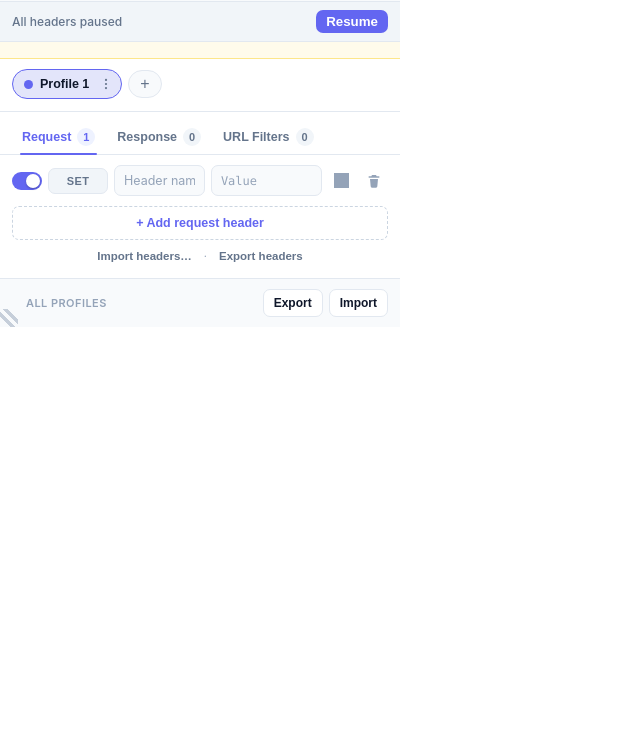
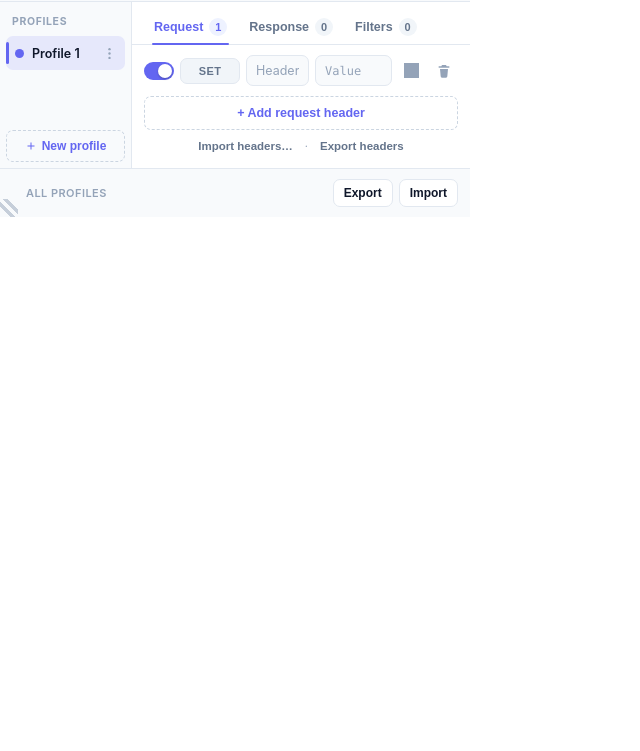
Before and after one commit to prasadthx/headerforge, a website with bundled scripts: page popup.html in a window 1280 px wide. Shown: the part 49-800 px from the top of the page, without its empty margins (0-640 px from the left). Built offline with nearby package versions, Linux system fonts and the light colour scheme; some packages are replaced by stand-ins of ours.

Commit message:
Fix Resume button + switch to vertical profile sidebar
Fix: add a global [hidden] { display: none !important } reset. A class rule
(.banner { display: flex }) was overriding the UA [hidden] rule, so the paused
(and error) banners never actually hid — Resume set paused=false but the banner
stayed on screen. This is also why the banner showed even when not paused.

UX: replace the horizontal scrolling pill bar with a vertical master–detail
sidebar. Profiles list down the left (click to switch, double-click to rename,
hover ⋮ for the per-profile menu, "+ New profile" at the bottom); the header
editor fills the right. Scales via vertical scroll and pairs with the resizable
popup. Bumped default width 400→470 / min 320→360 so header rows stay roomy next
to the sidebar. Removed the now-dead pill/profile-bar CSS.

```diff
--- a/popup.css
+++ b/popup.css
@@ -43,6 +43,12 @@
 
 * {
   box-sizing: border-box;
+}
+
+/* Class-based display rules (e.g. .banner { display: flex }) otherwise win over
+   the UA [hidden] rule, leaving elements visible when hidden is set. */
+[hidden] {
+  display: none !important;
 }
 
 html,
@@ -208,59 +214,6 @@ body {
   padding: 4px 10px;
   font-weight: 600;
   cursor: pointer;
-}
-
-/* ---------- Profile bar ---------- */
-.profilebar {
-  position: relative;
-  display: flex;
-  align-items: center;
-  justify-content: space-between;
-  gap: 8px;
-  padding: 10px 12px;
-  border-bottom: 1px solid var(--border);
-}
-
-.profilebar__left {
-  display: flex;
-  align-items: center;
-  gap: 8px;
-  min-width: 0;
-  flex: 1;
-}
-
-.profilebar__right {
-  display: flex;
-  align-items: center;
-  gap: 4px;
-}
-
-.profile-dot {
-  width: 10px;
-  height: 10px;
-  border-radius: 50%;
-  background: var(--accent);
-  flex-shrink: 0;
-  box-shadow: 0 0 0 3px color-mix(in srgb, var(--accent) 20%, transparent);
-}
-
-.profile-select {
-  flex: 1;
-  min-width: 0;
-  appearance: none;
-  border: 1px solid var(--border);
-  background: var(--bg-elev);
-  color: var(--text);
-  font-size: 13px;
-  font-weight: 600;
-  padding: 7px 10px;
-  border-radius: var(--radius-sm);
-  cursor: pointer;
-}
-
-.profile-select:focus-visible {
-  outline: 2px solid var(--accent);
-  outline-offset: 1px;
 }
 
 /* ---------- Switch ---------- */
@@ -630,118 +583,160 @@ body {
   background: transparent;
 }
 
-/* ---------- Profile pills ---------- */
-.profiles {
+/* ---------- Workspace: sidebar + main ---------- */
+.workspace {
+  display: flex;
+  flex: 1;
+  min-height: 0;
+}
+.sidebar {
+  width: 132px;
+  flex-shrink: 0;
+  display: flex;
+  flex-direction: column;
+  min-height: 0;
+  border-right: 1px solid var(--border);
+  background: var(--bg-elev);
+}
+.sidebar__head {
+  padding: 10px 12px 4px;
+}
+.sidebar__title {
+  font-size: 10.5px;
+  font-weight: 700;
+  text-transform: uppercase;
+  letter-spacing: 0.06em;
+  color: var(--text-faint);
+}
+.sidebar__list {
+  flex: 1;
+  min-height: 0;
+  overflow-y: auto;
+  padding: 4px 6px;
+  display: flex;
+  flex-direction: column;
+  gap: 2px;
+}
+.sidebar__list::-webkit-scrollbar {
+  width: 7px;
+}
+.sidebar__list::-webkit-scrollbar-thumb {
+  background: var(--border-strong);
+  border-radius: 4px;
+}
+.sidebar__add {
+  margin: 6px;
+  padding: 8px 6px;
+  border: 1px dashed var(--border-strong);
+  background: transparent;
+  color: var(--accent);
+  font-weight: 600;
+  font-size: 12px;
+  border-radius: var(--radius-sm);
+  cursor: pointer;
+  display: inline-flex;
+  align-items: center;
+  justify-content: center;
+  gap: 5px;
+}
+.sidebar__add:hover {
+  background: var(--accent-weak);
+}
+.sidebar__add .iconbtn__glyph {
+  width: 12px;
+  height: 12px;
+}
+.main {
+  flex: 1;
+  min-width: 0;
+  min-height: 0;
+  display: flex;
+  flex-direction: column;
+}
+
+/* ---------- Profile list item ---------- */
+.pf {
+  position: relative;
   display: flex;
   align-items: center;
-  gap: 6px;
-  flex: 1;
-  min-width: 0;
-  overflow-x: auto;
-  overflow-y: hidden;
-  padding-bottom: 2px;
-  scrollbar-width: thin;
-}
-.profiles::-webkit-scrollbar {
-  height: 6px;
-}
-.profiles::-webkit-scrollbar-thumb {
-  background: var(--border-strong);
-  border-radius: 3px;
-}
-.profilebar__ctrls {
-  display: flex;
-  align-items: center;
-  gap: 4px;
-  flex-shrink: 0;
-}
-.pill {
-  display: inline-flex;
-  align-items: center;
-  gap: 7px;
-  flex-shrink: 0;
-  max-width: 168px;
-  padding: 6px 11px;
-  border: 1px solid var(--border);
-  background: var(--bg-elev);
-  color: var(--text);
-  border-radius: 999px;
-  font-size: 12.5px;
-  font-weight: 600;
+  gap: 8px;
+  padding: 7px 6px 7px 9px;
+  border-radius: var(--radius-sm);
   cursor: pointer;
-  transition:
-    border-color 0.12s ease,
-    background 0.12s ease;
-}
-.pill:hover {
-  border-color: var(--border-strong);
-}
-.pill.is-active {
   color: var(--text);
 }
-.pill__dot {
+.pf:hover {
+  background: var(--bg-sunken);
+}
+.pf__bar {
+  position: absolute;
+  left: 0;
+  top: 6px;
+  bottom: 6px;
+  width: 3px;
+  border-radius: 2px;
+  background: transparent;
+}
+.pf__dot {
   width: 9px;
   height: 9px;
   border-radius: 50%;
   flex-shrink: 0;
 }
-.pill__name {
+.pf__name {
+  flex: 1;
+  min-width: 0;
+  font-size: 12.5px;
+  font-weight: 600;
   overflow: hidden;
   text-overflow: ellipsis;
   white-space: nowrap;
 }
-.pill__menu {
+.pf--off {
+  opacity: 0.5;
+}
+.pf--off .pf__name {
+  text-decoration: line-through;
+}
+.pf__menu {
   display: inline-flex;
   align-items: center;
   justify-content: center;
-  width: 18px;
-  height: 18px;
-  margin: -1px -5px -1px 1px;
+  width: 20px;
+  height: 20px;
   padding: 0;
+  flex-shrink: 0;
   border: none;
   background: transparent;
   color: var(--text-faint);
   border-radius: 5px;
   cursor: pointer;
-  flex-shrink: 0;
+  opacity: 0;
+  transition: opacity 0.1s ease;
 }
-.pill__menu:hover {
+.pf:hover .pf__menu,
+.pf.is-active .pf__menu {
+  opacity: 1;
+}
+.pf__menu:hover {
   color: var(--text);
-  background: var(--bg-sunken);
+  background: var(--bg-elev);
 }
-.pill.is-active .pill__menu {
-  color: var(--text-dim);
+.pf__menu .iconbtn__glyph {
+  width: 15px;
+  height: 15px;
 }
-.pill__menu .iconbtn__glyph {
-  width: 14px;
-  height: 14px;
-}
-.pill--off {
-  opacity: 0.55;
-}
-.pill--off .pill__name {
-  text-decoration: line-through;
-}
-.pill--add {
-  font-size: 16px;
-  font-weight: 500;
-  line-height: 1;
-  padding: 5px 11px;
-  color: var(--text-dim);
-}
-.pill--add:hover {
-  color: var(--accent);
-  border-color: var(--accent);
-}
-.pill__rename {
+.pf__rename {
+  flex: 1;
+  min-width: 0;
   border: 1px solid var(--accent);
   background: var(--bg);
   color: var(--text);
   font: inherit;
   font-weight: 600;
-  border-radius: 999px;
-  padding: 5px 10px;
-  width: 130px;
+  font-size: 12.5px;
+  border-radius: 5px;
+  padding: 3px 6px;
   outline: none;
 }
 
--- a/popup.html
+++ b/popup.html
@@ -38,13 +38,19 @@
       <!-- Error banner -->
       <div id="errorBanner" class="banner banner--error" hidden></div>
 
-      <!-- Profile row: scrollable pill switcher; each pill has its own actions -->
-      <section class="profilebar">
-        <div class="profiles" id="profileStrip"><!-- pills injected --></div>
-        <!-- Per-profile action menu (contents populated on open) -->
-        <div id="profileMenu" class="menu" hidden></div>
-      </section>
+      <!-- Workspace: profile sidebar (left) + header editor (right) -->
+      <div class="workspace">
+        <aside class="sidebar">
+          <div class="sidebar__head">
+            <span class="sidebar__title">Profiles</span>
+          </div>
+          <div class="sidebar__list" id="profileList"><!-- items injected --></div>
+          <button class="sidebar__add" id="addProfileBtn" title="New profile">
+            <span class="iconbtn__glyph" data-icon="plus"></span> New profile
+          </button>
+        </aside>
 
+        <div class="main">
           <!-- Tabs -->
           <nav class="tabs" role="tablist">
             <button class="tab is-active" data-tab="request" role="tab">
@@ -54,7 +60,7 @@
               Response <span class="tab__count" id="countResponse">0</span>
             </button>
             <button class="tab" data-tab="filters" role="tab">
-          URL Filters <span class="tab__count" id="countFilters">0</span>
+              Filters <span class="tab__count" id="countFilters">0</span>
             </button>
           </nav>
 
@@ -82,13 +88,15 @@
 
             <section class="panel" data-panel="filters">
               <p class="hint">
-            Limit this profile to URLs matching a regular expression. Leave empty
-            to apply to every request.
+                Limit this profile to URLs matching a regular expression. Leave
+                empty to apply to every request.
               </p>
               <div class="rows" id="filterRows"></div>
               <button class="addrow" data-add="filter">+ Add URL filter</button>
             </section>
           </main>
+        </div>
+      </div>
 
       <!-- Footer -->
       <footer class="footer">
@@ -102,6 +110,9 @@
         </button>
       </footer>
 
+      <!-- Per-profile action menu (contents populated on open) -->
+      <div id="profileMenu" class="menu" hidden></div>
+
       <!-- Drag-to-resize grip (bottom-left, since the popup is anchored top-right) -->
       <div id="resizeGrip" class="resize-grip" title="Drag to resize"></div>
     </div>
--- a/popup.js
+++ b/popup.js
@@ -59,8 +59,8 @@ function el(tag, props = {}, children = []) {
 const $ = (id) => document.getElementById(id);
 const dom = {
   app: $("app"),
-  profilebar: document.querySelector(".profilebar"),
-  profileStrip: $("profileStrip"),
+  profileList: $("profileList"),
+  addProfileBtn: $("addProfileBtn"),
   profileMenu: $("profileMenu"),
   pauseBtn: $("pauseBtn"),
   pausedBanner: $("pausedBanner"),
@@ -304,23 +304,24 @@ function renderPanels() {
   dom.countFilters.textContent = p.urlFilters.length;
 }
 
-function renderProfiles() {
-  dom.profileStrip.textContent = "";
+function renderSidebar() {
+  dom.profileList.textContent = "";
   for (const p of state.profiles) {
     const active = p.id === state.selectedProfileId;
-    const pill = el("button", {
-      class:
-        "pill" + (active ? " is-active" : "") + (p.enabled ? "" : " pill--off"),
+    const item = el("div", {
+      class: "pf" + (active ? " is-active" : "") + (p.enabled ? "" : " pf--off"),
       title: p.enabled ? p.name : `${p.name} (disabled)`,
     });
-    pill.dataset.profileId = p.id;
+    item.dataset.profileId = p.id;
 
-    const dot = el("span", { class: "pill__dot" });
+    const bar = el("span", { class: "pf__bar" });
+    if (active) bar.style.background = p.color;
+    const dot = el("span", { class: "pf__dot" });
     dot.style.background = p.color;
-    const name = el("span", { class: "pill__name", textContent: p.name });
+    const name = el("span", { class: "pf__name", textContent: p.name });
 
-    // Per-profile actions button (rename / duplicate / colour / delete).
-    const actions = el("button", { class: "pill__menu", title: "Profile actions" }, [
+    // Per-profile actions button (rename / duplicate / enable / colour / delete).
+    const actions = el("button", { class: "pf__menu", title: "Profile actions" }, [
       glyph("more"),
     ]);
     actions.addEventListener("click", (e) => {
@@ -332,28 +333,19 @@ function renderProfiles() {
       }
     });
 
-    pill.append(dot, name, actions);
+    item.append(bar, dot, name, actions);
     if (active) {
-      pill.style.borderColor = p.color;
-      pill.style.background = `color-mix(in srgb, ${p.color} 14%, var(--bg-elev))`;
+      item.style.background = `color-mix(in srgb, ${p.color} 12%, transparent)`;
     }
-    pill.addEventListener("click", () => selectProfile(p.id));
-    pill.addEventListener("dblclick", () => {
-      if (p.id === state.selectedProfileId) startRename(p, pill, name);
+    item.addEventListener("click", () => selectProfile(p.id));
+    item.addEventListener("dblclick", () => {
+      if (p.id === state.selectedProfileId) startRename(p, item, name);
     });
-    dom.profileStrip.append(pill);
+    dom.profileList.append(item);
   }
 
-  const add = el("button", {
-    class: "pill pill--add",
-    title: "New profile",
-    textContent: "+",
-  });
-  add.addEventListener("click", addProfile);
-  dom.profileStrip.append(add);
-
-  const activePill = dom.profileStrip.querySelector(".pill.is-active");
-  if (activePill) activePill.scrollIntoView({ inline: "nearest", block: "nearest" });
+  const activeItem = dom.profileList.querySelector(".pf.is-active");
+  if (activeItem) activeItem.scrollIntoView({ block: "nearest" });
 }
 
 function renderPausedUI() {
@@ -377,7 +369,7 @@ function renderErrors(errors) {
 }
 
 function renderAll() {
-  renderProfiles();
+  renderSidebar();
   renderPanels();
   renderPausedUI();
 }
@@ -524,7 +516,7 @@ function openProfileMenu(p, anchorBtn) {
     menuItem(p.enabled ? "Disable profile" : "Enable profile", () => {
       p.enabled = !p.enabled;
       save();
-      renderProfiles();
+      renderSidebar();
       closeMenu();
     }),
   );
@@ -542,7 +534,7 @@ function openProfileMenu(p, anchorBtn) {
       colors
         .querySelectorAll(".swatch")
         .forEach((sw) => sw.classList.toggle("is-selected", sw.title === c));
-      renderProfiles();
+      renderSidebar();
     });
     colors.append(s);
   }
@@ -577,14 +569,19 @@ function openProfileMenu(p, anchorBtn) {
 
 function positionMenu(menu, anchorBtn) {
   menu.hidden = false; // unhide so we can measure it
-  const barRect = dom.profilebar.getBoundingClientRect();
+  const appRect = dom.app.getBoundingClientRect();
   const btnRect = anchorBtn.getBoundingClientRect();
-  const menuW = menu.offsetWidth || 190;
-  let left = btnRect.left - barRect.left;
-  left = Math.max(8, Math.min(left, barRect.width - menuW - 8));
+  const mw = menu.offsetWidth || 190;
+  const mh = menu.offsetHeight || 200;
+  const left = clamp(btnRect.left - appRect.left, 6, appRect.width - mw - 6);
+  let top = btnRect.bottom - appRect.top + 4;
+  if (top + mh > appRect.height - 6) {
+    top = btnRect.top - appRect.top - mh - 4; // flip above when near the bottom
+    if (top < 6) top = 6;
+  }
   menu.style.left = left + "px";
   menu.style.right = "auto";
-  menu.style.top = btnRect.bottom - barRect.top + 6 + "px";
+  menu.style.top = top + "px";
 }
 
 function selectProfile(id) {
@@ -594,7 +591,7 @@ function selectProfile(id) {
   if (id === state.selectedProfileId) return;
   state.selectedProfileId = id;
   save();
-  renderProfiles();
+  renderSidebar();
   renderPanels();
   setActiveTab(activeTab);
 }
@@ -659,14 +656,14 @@ function deleteProfile(p) {
 }
 
 function renameProfile(p) {
-  const pill = dom.profileStrip.querySelector(`[data-profile-id="${p.id}"]`);
-  const label = pill && pill.querySelector(".pill__name");
-  if (pill && label) startRename(p, pill, label);
+  const item = dom.profileList.querySelector(`[data-profile-id="${p.id}"]`);
+  const label = item && item.querySelector(".pf__name");
+  if (item && label) startRename(p, item, label);
 }
 
 function startRename(profile, pill, label) {
   const input = el("input", {
-    class: "pill__rename",
+    class: "pf__rename",
     value: profile.name,
     spellcheck: false,
   });
@@ -682,7 +679,7 @@ function startRename(profile, pill, label) {
       profile.name = input.value.trim() || profile.name;
       save();
     }
-    renderProfiles();
+    renderSidebar();
   };
   input.addEventListener("keydown", (e) => {
     if (e.key === "Enter") {
@@ -881,6 +878,7 @@ function wire() {
     renderPausedUI();
   });
   dom.themeBtn.addEventListener("click", cycleTheme);
+  dom.addProfileBtn.addEventListener("click", addProfile);
 
   // Close the per-profile menu on any outside click.
   document.addEventListener("click", (e) => {
--- a/state.js
+++ b/state.js
@@ -43,11 +43,11 @@ export const OPERATIONS = ["set", "append", "remove"];
 // Popup resize bounds. Chrome caps extension popups at ~800x600, so we stay
 // under that to avoid the browser clipping or adding its own scrollbar.
 export const SIZE_LIMITS = {
-  minWidth: 320,
+  minWidth: 360,
   maxWidth: 780,
   minHeight: 320,
   maxHeight: 590,
-  defaultWidth: 400,
+  defaultWidth: 470,
   defaultHeight: 520,
 };
 
```
Also changed, not shown: README.md. Lines whose indentation alone changed are shown as unchanged.
